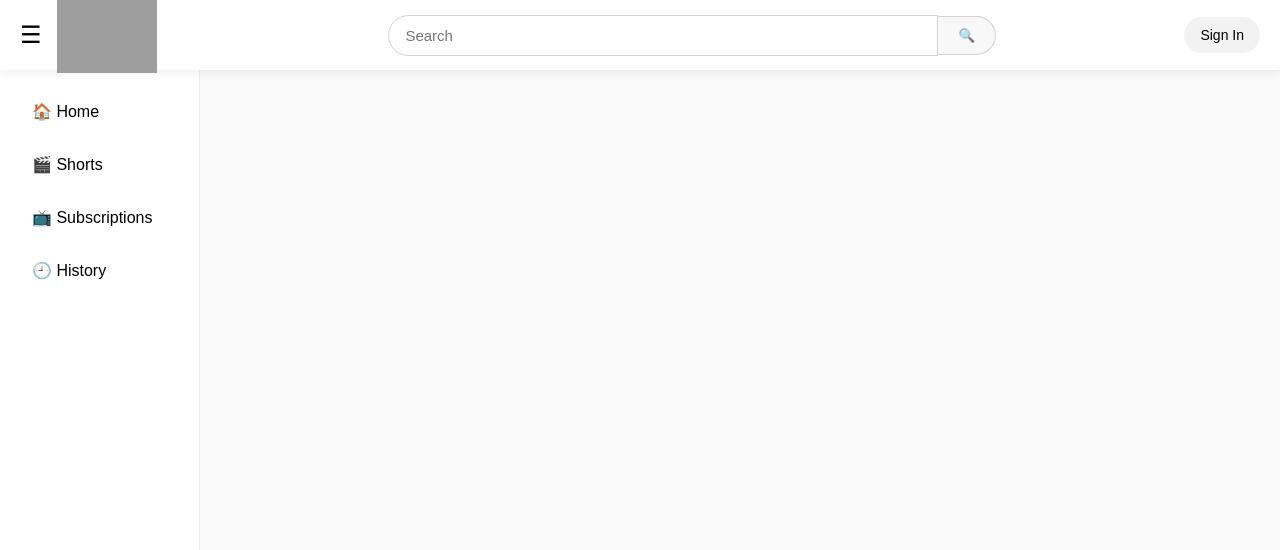
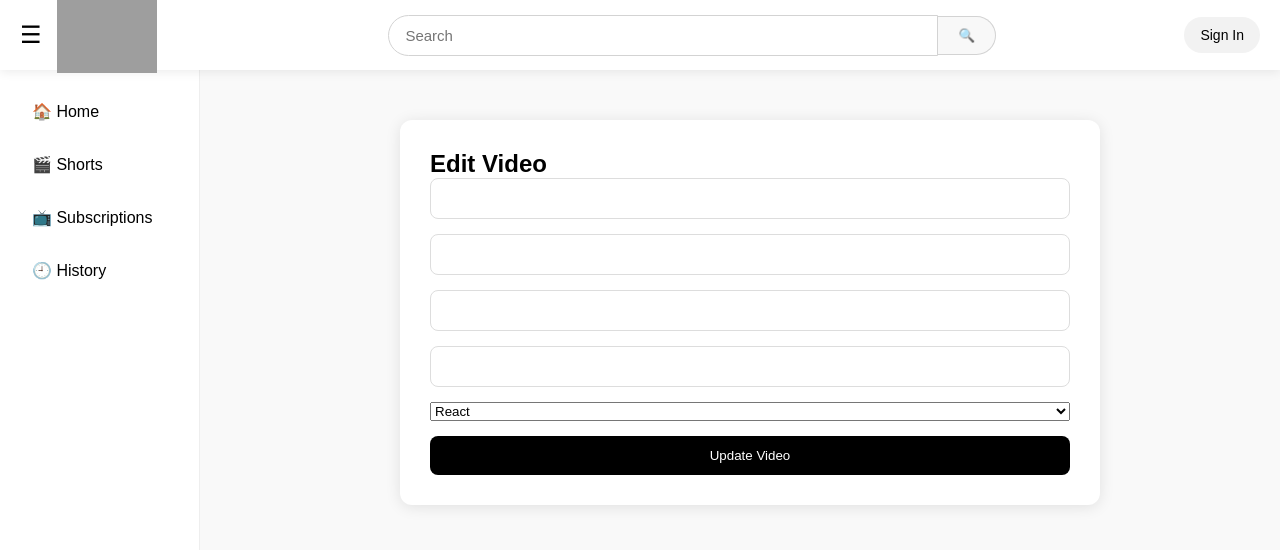
Before and after one commit to Likhithpsdas17/youtube-clone, a React (Vite) app in the folder client/: page /edit-video/1 in a window 1280 px wide. Shown: the top 550 px of the page. Built offline with nearby package versions, Linux system fonts and the light colour scheme; no server answers; grey boxes are pictures that could not be loaded.

Commit message:
Added edit page

```diff
--- a/client/src/App.jsx
+++ b/client/src/App.jsx
@@ -1,15 +1,14 @@
 import { BrowserRouter, Routes, Route } from "react-router-dom";
 import { useState } from "react";
-
 import Header from "./components/Header";
 import Sidebar from "./components/Sidebar";
-
 import Home from "./pages/Home";
 import Login from "./pages/Login";
 import Register from "./pages/Register";
 import VideoPlayer from "./pages/VideoPlayer";
 import Channel from "./pages/Channel";
 import UploadVideo from "./pages/UploadVideo";
+import EditVideo from "./pages/EditVideo";
 
 function App() {
   const [sidebarOpen, setSidebarOpen] = useState(true);
@@ -30,12 +29,34 @@ function App() {
         }}
       >
         <Routes>
-          <Route path="/" element={<Home />} />
-          <Route path="/login" element={<Login />} />
-          <Route path="/register" element={<Register />} />
-          <Route path="/video/:id" element={<VideoPlayer />} />
-          <Route path="/channel" element={<Channel />} />
-          <Route path="/upload" element={<UploadVideo />} />
+          <Route
+            path="/"
+            element={<Home />}
+          />
+          <Route
+            path="/login"
+            element={<Login />}
+          />
+          <Route
+            path="/register"
+            element={<Register />}
+          />
+          <Route
+            path="/video/:id"
+            element={<VideoPlayer />}
+          />
+          <Route
+            path="/channel"
+            element={<Channel />}
+          />
+          <Route
+            path="/upload"
+            element={<UploadVideo />}
+          />
+          <Route
+            path="/edit-video/:id"
+            element={<EditVideo />}
+          />
         </Routes>
       </div>
 
--- /dev/null
+++ b/client/src/pages/EditVideo.jsx
@@ -0,0 +1,154 @@
+import { useEffect, useState } from "react";
+import { useNavigate, useParams } from "react-router-dom";
+import API from "../services/api";
+import "./UploadVideo.css";
+
+function EditVideo() {
+
+  const { id } = useParams();
+
+  const navigate = useNavigate();
+
+  const [formData, setFormData] = useState({
+    title: "",
+    description: "",
+    videoUrl: "",
+    thumbnailUrl: "",
+    category: "",
+  });
+
+  useEffect(() => {
+    fetchVideo();
+  }, []);
+
+  const fetchVideo = async () => {
+    try {
+
+      const response =
+        await API.get(`/videos/${id}`);
+
+      setFormData({
+        title: response.data.title,
+        description: response.data.description,
+        videoUrl: response.data.videoUrl,
+        thumbnailUrl: response.data.thumbnailUrl,
+        category: response.data.category,
+      });
+
+    } catch (error) {
+      console.log(error);
+    }
+  };
+
+  const handleChange = (e) => {
+    setFormData({
+      ...formData,
+      [e.target.name]:
+        e.target.value,
+    });
+  };
+
+  const handleSubmit = async (e) => {
+    e.preventDefault();
+
+    try {
+
+      const token =
+        localStorage.getItem("token");
+
+      await API.put(
+        `/videos/${id}`,
+        formData,
+        {
+          headers: {
+            Authorization:
+              `Bearer ${token}`,
+          },
+        }
+      );
+
+      alert("Video Updated");
+
+      navigate("/channel");
+
+    } catch (error) {
+      console.log(error);
+    }
+  };
+
+  return (
+    <div className="upload-page">
+
+      <h2>Edit Video</h2>
+
+      <form onSubmit={handleSubmit}>
+
+        <input
+          type="text"
+          name="title"
+          value={formData.title}
+          onChange={handleChange}
+        />
+
+        <input
+          type="text"
+          name="description"
+          value={formData.description}
+          onChange={handleChange}
+        />
+
+        <input
+          type="text"
+          name="videoUrl"
+          value={formData.videoUrl}
+          onChange={handleChange}
+        />
+
+        <input
+          type="text"
+          name="thumbnailUrl"
+          value={formData.thumbnailUrl}
+          onChange={handleChange}
+        />
+
+        <select
+          name="category"
+          value={formData.category}
+          onChange={handleChange}
+        >
+          <option value="React">
+            React
+          </option>
+
+          <option value="Travel">
+            Travel
+          </option>
+
+          <option value="Movies">
+            Movies
+          </option>
+
+          <option value="Trading">
+            Trading
+          </option>
+
+          <option value="Bikes">
+            Bikes
+          </option>
+
+          <option value="Communication">
+            Communication
+          </option>
+        </select>
+
+        <button type="submit">
+          Update Video
+        </button>
+
+      </form>
+
+    </div>
+  );
+}
+
+export default EditVideo;
```
